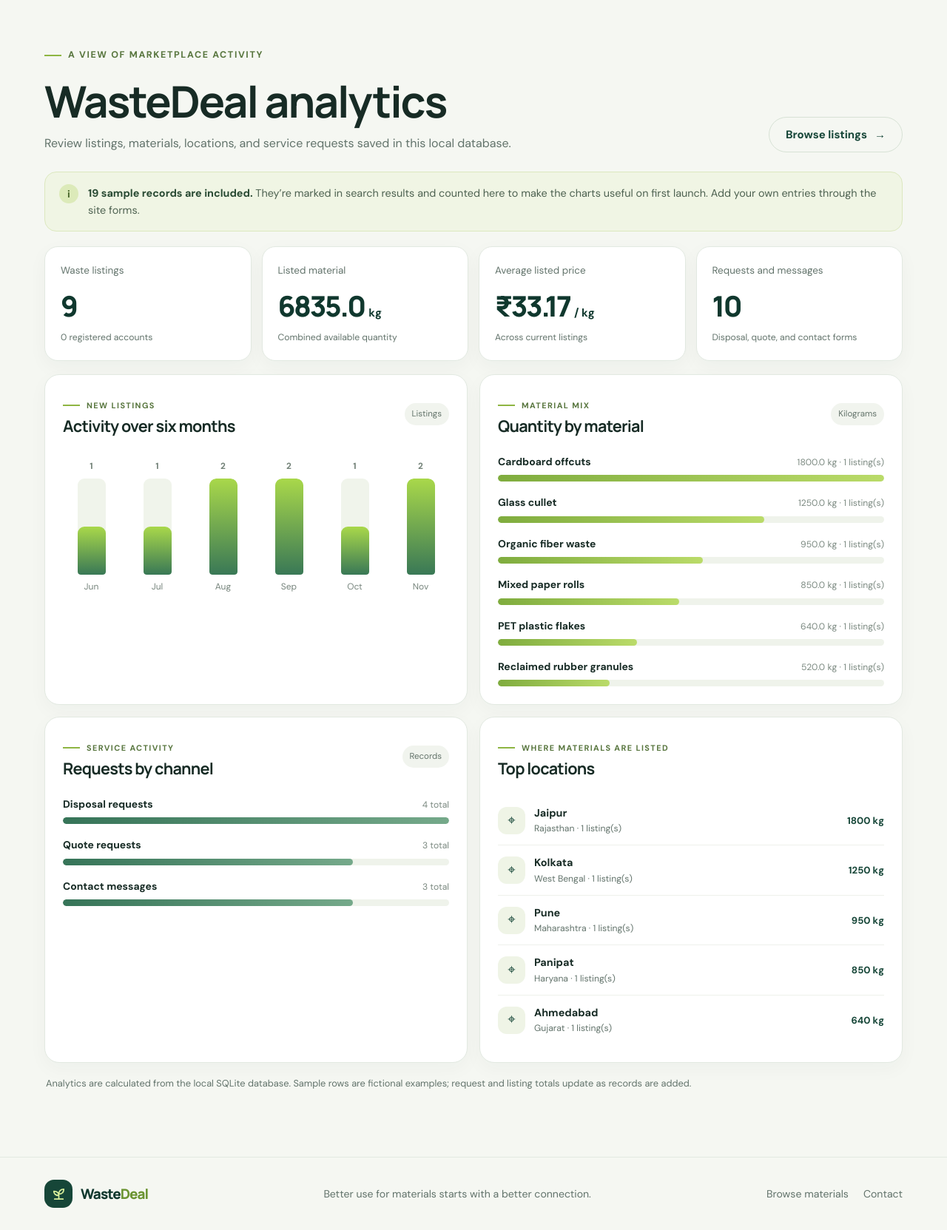
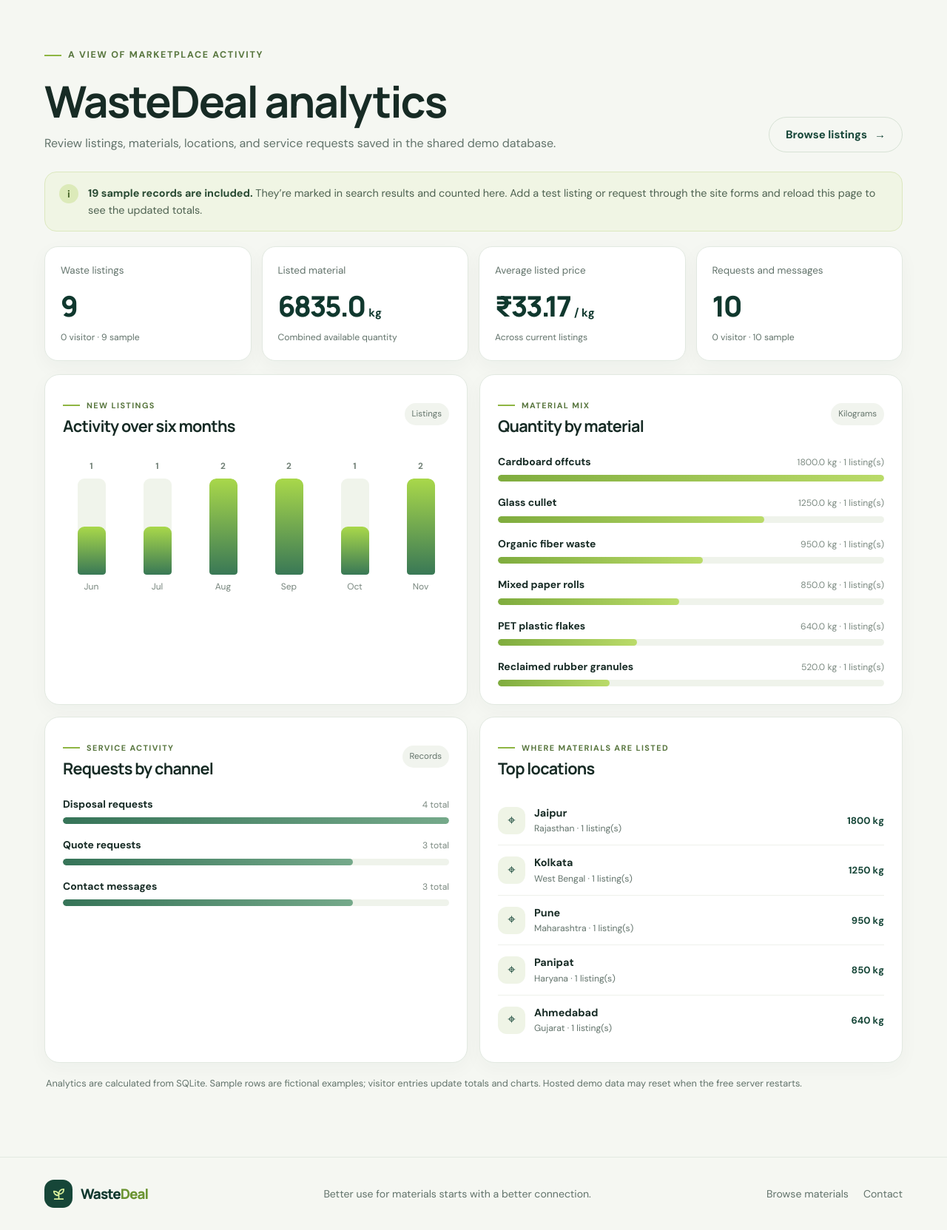
Before and after one commit to tusharhrk05/wastedeal, a Flask app: page /analytics in a window 1280 px wide. Shown: the part 81-1744 px from the top of the page at 74% size. Run offline with Flask 3, Linux system fonts and the light colour scheme; data comes from the database, SQL or seed files in the repository.

Commit message:
Enable guest submissions in public demo

```diff
--- a/app.py
+++ b/app.py
@@ -224,10 +224,10 @@ def page_message(title: str, message: str, *, success: bool = True, status: int
     return render_template("message.html", title=title, message=message, success=success), status
 
 
-def public_demo_read_only():
+def public_demo_account_notice():
     return page_message(
-        "Public demo is read-only",
-        "This public demo uses sample data. Account creation and form submissions are disabled.",
+        "Guest demo",
+        "Sign-in and account creation are disabled in the public demo. You can submit test listings and requests as a guest. Use sample details only because entries are visible to everyone.",
         success=False,
         status=403,
     )
@@ -261,11 +261,19 @@ def analytics():
     disposal_count = db.execute("SELECT COUNT(*) FROM disposal_requests").fetchone()[0]
     contact_count = db.execute("SELECT COUNT(*) FROM contact_messages").fetchone()[0]
     quote_count = db.execute("SELECT COUNT(*) FROM quote_requests").fetchone()[0]
-    user_count = db.execute("SELECT COUNT(*) FROM users").fetchone()[0]
-    sample_count = sum(
+    sample_listing_count = db.execute(
+        "SELECT COUNT(*) FROM waste_listings WHERE is_sample = 1"
+    ).fetchone()[0]
+    visitor_listing_count = listing_count - sample_listing_count
+    sample_request_count = sum(
         db.execute(f"SELECT COUNT(*) FROM {table_name} WHERE is_sample = 1").fetchone()[0]
-        for table_name in ("waste_listings", "disposal_requests", "contact_messages", "quote_requests")
+        for table_name in ("disposal_requests", "contact_messages", "quote_requests")
     )
+    visitor_request_count = sum(
+        db.execute(f"SELECT COUNT(*) FROM {table_name} WHERE is_sample = 0").fetchone()[0]
+        for table_name in ("disposal_requests", "contact_messages", "quote_requests")
+    )
+    sample_count = sample_listing_count + sample_request_count
 
     now = datetime.now()
     first_visible_month = now.year * 12 + now.month - 1 - 5
@@ -314,10 +322,13 @@ def analytics():
     return render_template(
         "analytics.html",
         listing_count=listing_count,
+        visitor_listing_count=visitor_listing_count,
+        sample_listing_count=sample_listing_count,
         quantity_total=round(listing_totals["quantity"], 1),
         average_price=round(listing_totals["avg_price"], 2),
         total_requests=disposal_count + contact_count + quote_count,
-        user_count=user_count,
+        visitor_request_count=visitor_request_count,
+        sample_request_count=sample_request_count,
         sample_count=sample_count,
         months=months,
         material_mix=material_mix,
@@ -331,9 +342,9 @@ def analytics():
 def login():
     error = None
     email = ""
+    if DEMO_MODE:
+        return public_demo_account_notice()
     if request.method == "POST":
-        if DEMO_MODE:
-            return public_demo_read_only()
         email = request.form.get("email", "").strip()
         password = request.form.get("password", "")
         user = get_db().execute("SELECT * FROM users WHERE email = ?", (email,)).fetchone()
@@ -348,10 +359,10 @@ def login():
 @app.route("/signup", methods=["GET", "POST"])
 @app.route("/process-signup.php", methods=["POST"])
 def signup():
+    if DEMO_MODE:
+        return public_demo_account_notice()
     if request.method == "GET":
         return render_template("signup.html", error=None, values={})
-    if DEMO_MODE:
-        return public_demo_read_only()
 
     values = {key: request.form.get(key, "").strip() for key in ("name", "email")}
     password = request.form.get("password", "")
@@ -422,8 +433,6 @@ def quote_page():
 @app.post("/register-waste")
 @app.post("/RegisterWasteProcess.php")
 def register_waste():
-    if DEMO_MODE:
-        return public_demo_read_only()
     fields = ("industry_name", "type_of_waste", "email", "city", "state", "pincode")
     values = {key: request.form.get(key, "").strip() for key in fields}
     try:
@@ -466,8 +475,6 @@ def search():
 @app.post("/disposal")
 @app.post("/process-disposal.php")
 def disposal():
-    if DEMO_MODE:
-        return public_demo_read_only()
     fields = {
         "waste_type": request.form.get("wasteType", "").strip(),
         "email": request.form.get("email", "").strip(),
@@ -493,8 +500,6 @@ def disposal():
 @app.post("/contact")
 @app.post("/forms/contact.php")
 def contact():
-    if DEMO_MODE:
-        return public_demo_read_only()
     fields = tuple(request.form.get(key, "").strip() for key in ("name", "email", "subject", "message"))
     if any(not value for value in fields) or not valid_email(fields[1]):
         return page_message("Message not saved", "Complete every field and enter a valid email address.", success=False, status=400)
@@ -506,8 +511,6 @@ def contact():
 @app.post("/quote")
 @app.post("/forms/quote.php")
 def quote():
-    if DEMO_MODE:
-        return public_demo_read_only()
     keys = ("departure", "delivery", "weight", "dimensions", "name", "email", "phone", "message")
     fields = tuple(request.form.get(key, "").strip() for key in keys)
     if any(not value for value in fields) or not valid_email(fields[5]):
--- a/site.css
+++ b/site.css
@@ -68,6 +68,7 @@ form { width: 100%; }
   backdrop-filter: blur(16px);
 }
 .demo-banner { padding: 9px 16px; border-bottom: 1px solid #dfe8ce; background: #f0f5e5; color: #49652b; font-size: .84rem; font-weight: 700; text-align: center; }
+.guest-mode { color: var(--muted); font-size: .9rem; font-weight: 700; }
 .nav-inner { width: min(1240px, calc(100% - 48px)); min-height: 80px; margin: auto; display: flex; align-items: center; justify-content: space-between; gap: 24px; }
 .brand { display: inline-flex; align-items: center; gap: 11px; color: var(--forest-deep); font: 800 1.18rem Manrope, sans-serif; letter-spacing: -.05em; text-decoration: none; white-space: nowrap; }
 .brand-mark { display: grid; width: 38px; height: 38px; place-items: center; border-radius: 13px; background: var(--forest); color: var(--lime); }
--- a/templates/_header.html
+++ b/templates/_header.html
@@ -1,5 +1,5 @@
 <header class="site-header">
-  {% if demo_mode %}<div class="demo-banner" role="status">Public sample demo · submissions and account creation are disabled.</div>{% endif %}
+  {% if demo_mode %}<div class="demo-banner" role="status">Guest demo · test entries are public and may reset after a server restart. Use sample details only.</div>{% endif %}
   <div class="nav-inner">
     <a class="brand" href="/" aria-label="WasteDeal home">
       <span class="brand-mark" aria-hidden="true"><svg viewBox="0 0 24 24" fill="none"><path d="M12 20V11m0 4c-4.6 0-7-2.5-7-6 4.7 0 7 2.1 7 6Zm0-2c0-4.4 2.6-7 7-7 0 4.6-2.5 7-7 7Z" stroke="currentColor" stroke-width="1.8" stroke-linecap="round" stroke-linejoin="round"/><path d="M6 20h12" stroke="currentColor" stroke-width="1.8" stroke-linecap="round"/></svg></span>
@@ -10,7 +10,7 @@
       <a href="/search.html">Browse</a>
       <a href="/analytics">Analytics</a>
       <a href="/contact.html">Contact</a>
-      {% if session.get('user_id') %}<a href="/logout">Log out</a>{% else %}<a href="/login">Log in</a>{% endif %}
+      {% if session.get('user_id') %}<a href="/logout">Log out</a>{% elif demo_mode %}<span class="guest-mode">Guest mode</span>{% else %}<a href="/login">Log in</a>{% endif %}
       <a class="nav-cta" href="/registerwaste.html">List material</a>
     </nav>
   </div>
--- a/templates/analytics.html
+++ b/templates/analytics.html
@@ -4,14 +4,14 @@
 <body>
   {% include "_header.html" %}
   <main class="analytics-page"><div class="container">
-    <div class="analytics-heading"><div><p class="eyebrow">A view of marketplace activity</p><h1>WasteDeal analytics</h1><p>Review listings, materials, locations, and service requests saved in this local database.</p></div><a class="button button-light" href="/search.html">Browse listings <span aria-hidden="true">→</span></a></div>
-    <aside class="sample-banner"><span class="sample-banner-icon" aria-hidden="true">i</span><p><strong>{{ sample_count }} sample records are included.</strong> They’re marked in search results and counted here to make the charts useful on first launch. Add your own entries through the site forms.</p></aside>
+    <div class="analytics-heading"><div><p class="eyebrow">A view of marketplace activity</p><h1>WasteDeal analytics</h1><p>Review listings, materials, locations, and service requests saved in the shared demo database.</p></div><a class="button button-light" href="/search.html">Browse listings <span aria-hidden="true">→</span></a></div>
+    <aside class="sample-banner"><span class="sample-banner-icon" aria-hidden="true">i</span><p><strong>{{ sample_count }} sample records are included.</strong> They’re marked in search results and counted here. Add a test listing or request through the site forms and reload this page to see the updated totals.</p></aside>
 
     <section class="metric-grid" aria-label="Marketplace summary">
-      <article class="metric-card"><span class="metric-label">Waste listings</span><strong>{{ listing_count }}</strong><span class="metric-foot">{{ user_count }} registered accounts</span></article>
+      <article class="metric-card"><span class="metric-label">Waste listings</span><strong>{{ listing_count }}</strong><span class="metric-foot">{{ visitor_listing_count }} visitor · {{ sample_listing_count }} sample</span></article>
       <article class="metric-card"><span class="metric-label">Listed material</span><strong>{{ quantity_total }} <small>kg</small></strong><span class="metric-foot">Combined available quantity</span></article>
       <article class="metric-card"><span class="metric-label">Average listed price</span><strong>₹{{ average_price }} <small>/ kg</small></strong><span class="metric-foot">Across current listings</span></article>
-      <article class="metric-card"><span class="metric-label">Requests and messages</span><strong>{{ total_requests }}</strong><span class="metric-foot">Disposal, quote, and contact forms</span></article>
+      <article class="metric-card"><span class="metric-label">Requests and messages</span><strong>{{ total_requests }}</strong><span class="metric-foot">{{ visitor_request_count }} visitor · {{ sample_request_count }} sample</span></article>
     </section>
 
     <section class="analytics-grid">
@@ -33,7 +33,7 @@
         {% if locations %}<div class="location-list">{% for place in locations %}<div class="location-row"><span class="location-pin" aria-hidden="true">⌖</span><div><strong>{{ place.city }}</strong><span>{{ place.state }} · {{ place.listings }} listing(s)</span></div><b>{{ place.quantity|round(0)|int }} kg</b></div>{% endfor %}</div>{% else %}<p>No locations yet. Listings will appear here.</p>{% endif %}
       </article>
     </section>
-    <p class="analytics-footnote">Analytics are calculated from the local SQLite database. Sample rows are fictional examples; request and listing totals update as records are added.</p>
+    <p class="analytics-footnote">Analytics are calculated from SQLite. Sample rows are fictional examples; visitor entries update totals and charts. Hosted demo data may reset when the free server restarts.</p>
   </div></main>
   {% include "_footer.html" %}
 </body>
--- a/templates/register_waste.html
+++ b/templates/register_waste.html
@@ -14,7 +14,7 @@
       <div><label for="pincode">Postal code</label><input id="pincode" name="pincode" inputmode="numeric" required></div>
       <div><label for="quantity">Quantity (kg)</label><input id="quantity" name="quantity" type="number" min="0.01" step="any" required></div>
       <div class="field-full"><label for="price">Price per kg (₹)</label><input id="price" name="price" type="number" min="0" step="any" required></div>
-    </div><button type="submit">Publish listing <span aria-hidden="true">→</span></button><p class="form-note">Your contact email will be visible to buyers who find this listing.</p></form></section>
+    </div><button type="submit">Publish listing <span aria-hidden="true">→</span></button><p class="form-note">Use sample contact details for this public demo. The email is visible to anyone viewing the listing.</p></form></section>
   </div></main>
   {% include "_footer.html" %}
 </body>
```
Also changed, not shown: README.md.
